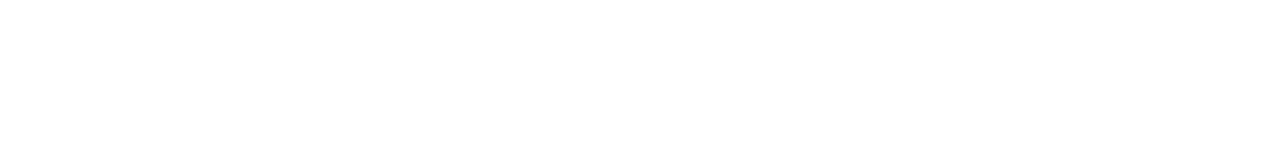
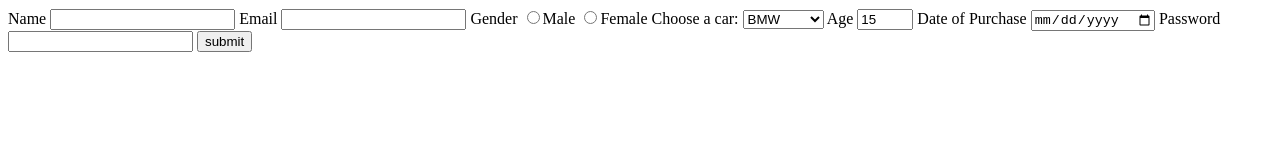
Before and after one commit to acciojob/car-insurance-form-NilkanthWagh, a website: page main.html in a window 1280 px wide. Drawn offline with Linux system fonts and the light colour scheme.

Commit message:
created a submission

```diff
--- a/main.html
+++ b/main.html
@@ -8,6 +8,30 @@
 
 <body>
 	<!-- the entire body must be written by student -->
+	 <form action="#" method="post">
+     <label for="fname">Name</label>
+     <input type="text" name="name" id="name" minlength="3" maxlength="50" pattern="Rameshwar Chate" required>
+     <label for="email">Email</label>
+     <input type="email" name="Email" id="email" pattern="ram@gmail.com" required>
+     <label for="Gender">Gender</label>
+     <input type="radio" name="gender" value="male">Male
+     <input type="radio" name="gender" value="female">Female
+     <label for="cars">Choose a car:</label>
+<select name="cars" id="cars">
+  <option value="BMW">BMW</option>
+  <option value="Audi">Audi</option>
+  <option value="mercedes">Mercedes</option>
+
+</select>
+<label for="Carage">Age</label>
+<input type="number" name="Carage" id="carage" value="15" min="0" max="30">
+<label for="dateofpurchase">Date of Purchase</label>
+<input type="date" id="dop">
+<label for="Password">Password</label>
+<input type="password" id="password" name="password" minlength="8" maxlength="16" required pattern="ram#1234">
+<input type="button" value="submit" id="submit">
+
+    </form>
     <script type="text/javascript" src="./script.js">
 </script>
 
```
